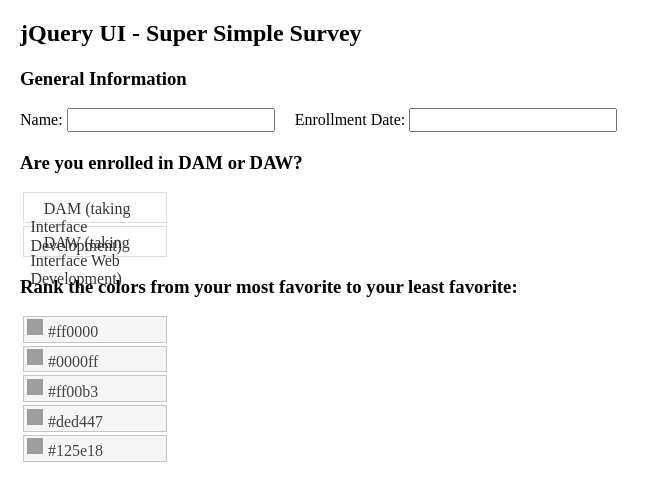
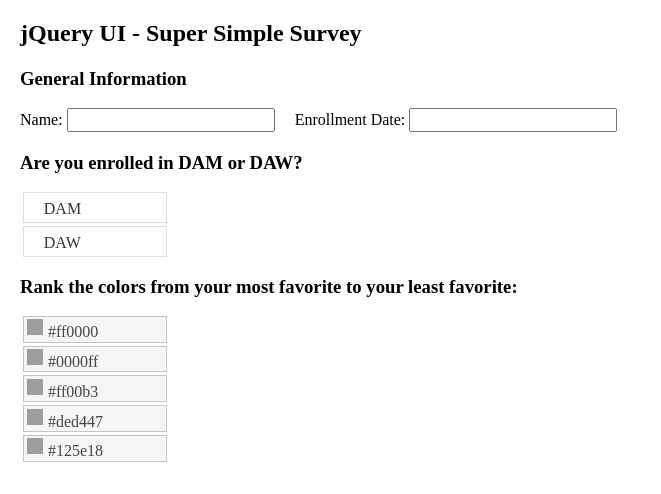
Before and after one commit to shamshir/Task_8-InterfaceDevelopment, a plain HTML site: page index.html in a window 1280 px wide. Shown: the whole page, without its empty margins (0-661 px from the left). Drawn offline with nearby package versions, Linux system fonts and the light colour scheme; grey boxes are pictures that could not be loaded.

Commit message:
Stpe 4.1

```diff
--- a/index.html
+++ b/index.html
@@ -102,7 +102,8 @@
       $("#sortable").sortable();
       $("#sortable").disableSelection();
 
-      /* Step 4: Your js code goes here */
+      /* Tooltip initialization */
+      $(document).tooltip();
 
     });
   </script>
@@ -123,22 +124,20 @@
     <h3>Are you enrolled in DAM or DAW?</h3>
 
     <!-- Previous course selector
-
     <input type="radio" name="enroll_year" id="ugrad" value="ugrad">
     <label for="ugrad">DAM (taking Interface Development)</label><br>
     <input type="radio" name="enroll_year" id="grad" value="grad">
     <label for="grad">DAW (taking Interface Web Development)</label>-->
 
     <ol id="selectable">
-      <li class="ui-widget-content">DAM (taking Interface Development)</li>
-      <li class="ui-widget-content">DAW (taking Interface Web Development)</li>
+      <li class="ui-widget-content" title="taking Interface Development">DAM</li>
+      <li class="ui-widget-content" title="taking Interface Web Development">DAW</li>
     </ol>
   </div>
 
   <div id="color_input">
 
     <!-- Previous color selector
-
     <h3>Rank the colors listed from your most favorite (1)
       to your least favorite (5). Be sure to only use each ranking once.</h3>
     <input type="text" class="rank_color" id="red">
```
